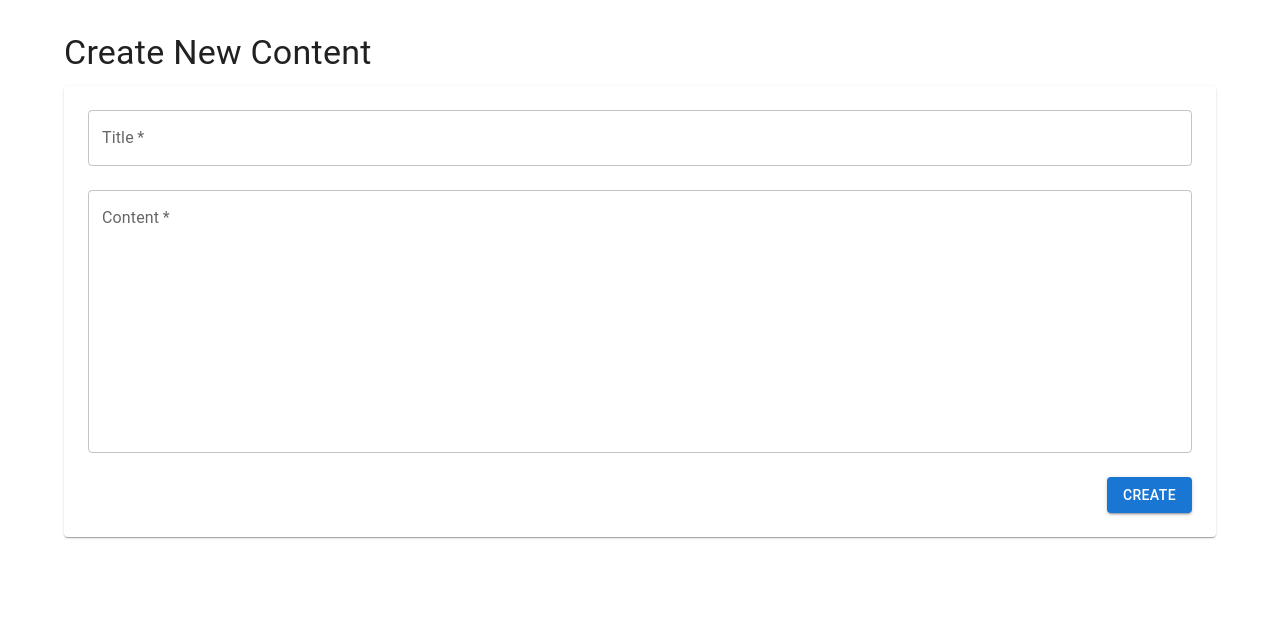
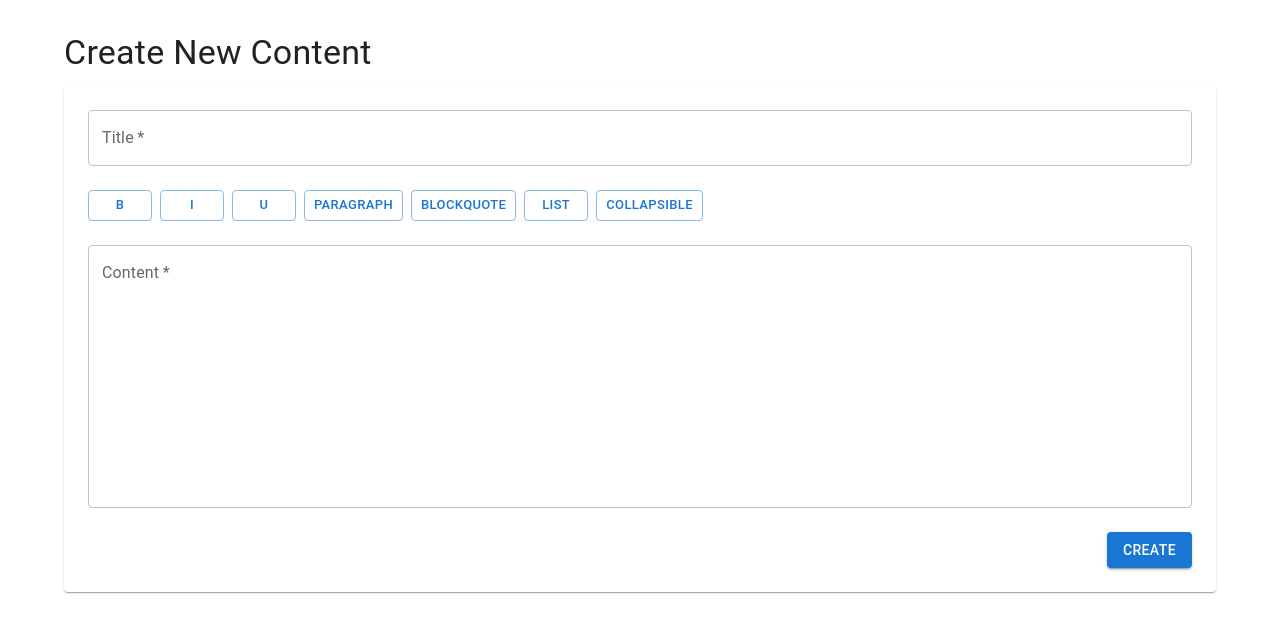
Before and after one commit to cskevint/shortcoder, a Next.js app: page /new in a window 1280 px wide. Shown: the top 632 px of the page. Built offline with nearby package versions, Linux system fonts and the light colour scheme; no server answers.

Commit message:
more features

```diff
--- a/src/app/preview/[id]/page.tsx
+++ b/src/app/preview/[id]/page.tsx
@@ -53,7 +53,6 @@ export default function PreviewContentPage({ params }: { params: Promise<{ id: s
       <MUIIconHydrator>
         <Paper sx={{ p: 3, mt: 2 }}>
           <Box
-            whiteSpace="pre-wrap"
             dangerouslySetInnerHTML={{ __html: postprocessContent(content.content) }}
           />
         </Paper>
--- a/src/components/ContentForm.tsx
+++ b/src/components/ContentForm.tsx
@@ -32,6 +32,23 @@ export default function ContentForm({
     await onSubmit(title, content);
   };
 
+  // Helper to insert text at the cursor position in the textarea
+  const insertAtCursor = (insertText: string) => {
+    const textarea = document.getElementById('content-textarea') as HTMLTextAreaElement;
+    if (!textarea) return;
+    const start = textarea.selectionStart;
+    const end = textarea.selectionEnd;
+    const before = content.substring(0, start);
+    const after = content.substring(end);
+    setContent(before + insertText + after);
+    // Move cursor to inside the inserted tag if possible
+    setTimeout(() => {
+      textarea.focus();
+      const cursorPos = before.length + insertText.indexOf(']') + 1;
+      textarea.setSelectionRange(cursorPos, cursorPos);
+    }, 0);
+  };
+
   return (
     <Paper component="form" onSubmit={handleSubmit} sx={{ p: 3 }}>
       <Stack spacing={3}>
@@ -43,7 +60,18 @@ export default function ContentForm({
           required
           disabled={isLoading}
         />
+        {/* Toolbar */}
+        <Box display="flex" gap={1} mb={1}>
+          <Button size="small" variant="outlined" onClick={() => insertAtCursor('<b></b>')} disabled={isLoading}>B</Button>
+          <Button size="small" variant="outlined" onClick={() => insertAtCursor('<i></i>')} disabled={isLoading}>I</Button>
+          <Button size="small" variant="outlined" onClick={() => insertAtCursor('<u></u>')} disabled={isLoading}>U</Button>
+          <Button size="small" variant="outlined" onClick={() => insertAtCursor('<p></p>')} disabled={isLoading}>Paragraph</Button>
+          <Button size="small" variant="outlined" onClick={() => insertAtCursor('[blockquote][/blockquote]')} disabled={isLoading}>Blockquote</Button>
+          <Button size="small" variant="outlined" onClick={() => insertAtCursor('[list][list-item icon=""][/list-item][/list]')} disabled={isLoading}>List</Button>
+          <Button size="small" variant="outlined" onClick={() => insertAtCursor('[collapsible title=""][/collapsible]')} disabled={isLoading}>Collapsible</Button>
+        </Box>
         <TextField
+          id="content-textarea"
           label="Content"
           value={content}
           onChange={(e) => setContent(e.target.value)}
--- a/src/lib/contentPostprocess.ts
+++ b/src/lib/contentPostprocess.ts
@@ -16,7 +16,7 @@ export function postprocessContent(content: string): string {
   // Handle [blockquote]...[/blockquote]
   content = content.replace(
     /\[blockquote\]([\s\S]*?)\[\/blockquote\]/gi,
-    (_, inner) => `<blockquote style="background:#fff9c4;border-radius:8px;padding:16px;">${inner.trim()}</blockquote>`
+    (_, inner) => `<blockquote style="background:#fff9c4;border-radius:8px;padding:16px;margin-bottom:12px;">${inner.trim()}</blockquote>`
   );
 
   // Handle [collapsible ...attributes]...[/collapsible]
@@ -28,12 +28,12 @@ export function postprocessContent(content: string): string {
       const title = attrs.title || 'Details';
       const idx = collapsibleIndex++;
       return `
-        <div class="collapsible" data-collapsible-idx="${idx}" style="border:1px solid #eee;border-radius:8px;">
-          <div class="collapsible-header" style="display:flex;align-items:center;cursor:pointer;padding:0px 8px 0px 0px;user-select:none;" onclick="(function(e){var b=document.querySelector('[data-collapsible-body-idx=\\'${idx}\\']');var a=e.currentTarget.querySelector('.collapsible-arrow');if(b.style.display==='none'){b.style.display='block';a.style.transform='rotate(90deg)';}else{b.style.display='none';a.style.transform='rotate(0deg)';}})(event)">
-            <span class="collapsible-arrow" style="display:inline-block;transition:transform 0.2s;transform:rotate(0deg);margin-right:8px;">&#9654;</span>
+        <div class="collapsible" data-collapsible-idx="${idx}" style="border:1px solid #eee;border-radius:8px;margin-bottom:12px;">
+          <div class="collapsible-header" style="display:flex;align-items:center;cursor:pointer;padding:6px;user-select:none;justify-content:space-between;font-weight:bold;" onclick="(function(e){var b=document.querySelector('[data-collapsible-body-idx=\\'${idx}\\']');var a=e.currentTarget.querySelector('.mui-icon');if(b.style.display==='none'){b.style.display='block';a.setAttribute('data-icon-name','KeyboardArrowDown');}else{b.style.display='none';a.setAttribute('data-icon-name','ChevronLeft');}})(event)">
             <span>${title}</span>
+            <span class="mui-icon" data-icon-name="ChevronLeft" style="display:inline-flex;align-items:center;"></span>
           </div>
-          <div class="collapsible-body" data-collapsible-body-idx="${idx}" style="display:none;">${inner.trim()}</div>
+          <div class="collapsible-body" data-collapsible-body-idx="${idx}" style="display:none;padding:6px;">${inner.trim()}</div>
         </div>
       `;
     }
@@ -54,7 +54,7 @@ export function postprocessContent(content: string): string {
         // Render icon as a span with a data attribute for later React replacement
         items.push(`<div class="list-item" style="display:flex;align-items:center;gap:8px;"><span class="mui-icon" data-icon-name="${icon}" style="display:inline-flex;align-items:center;"></span><span>${text}</span></div>`);
       }
-      return `<div class="dsl-list">${items.join('')}</div>`;
+      return `<div class="dsl-list" style="margin-bottom:12px;">${items.join('')}</div>`;
     }
   );
 
```
